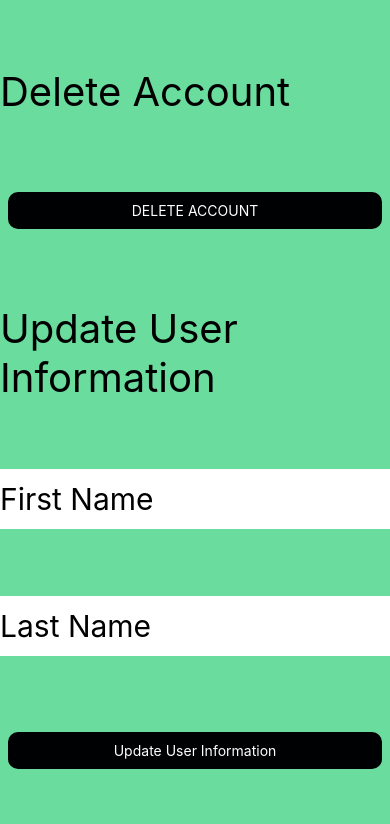
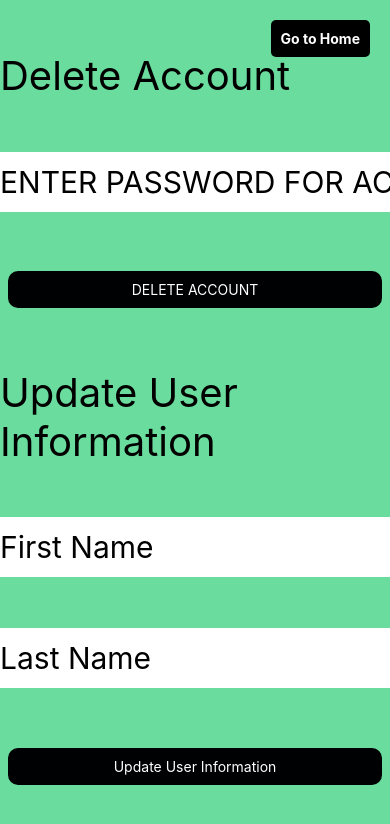
Before and after one commit to KalebHedrick/PlutusFrontEnd, a React Native app in the folder Plutus/: screen /Settings in a window 390 px wide. Shown: the top 824 px of the page. Built offline with nearby package versions, Linux system fonts and the light colour scheme.

Commit message:
kaleb final changes

```diff
--- a/Plutus/screens/Landing Page/loginScreen.js
+++ b/Plutus/screens/Landing Page/loginScreen.js
@@ -31,7 +31,9 @@ localStorage.setItem('password', password)
       }
       else {
         setSuccessText("💥💥INVALID USER PLEASE REENTER CREDENTIALS💥💥");
+        setTimeout(() => {setSuccessText("Please enter your login information below:")}, 3000)
       }
+
     })
     .catch(error => {
       console.error(error);
--- a/Plutus/screens/expenseScreen.js
+++ b/Plutus/screens/expenseScreen.js
@@ -82,6 +82,9 @@ const ExpenseScreen = ({ navigation }) => {
   return (
     <View style={styles.container}>
       <View style={styles.topBar}>
+        <TouchableOpacity style={HBstyles.button} onPress={() => {navigation.navigate("Home")}}>
+      <Text style={HBstyles.buttonText}>Go to {"Home"}</Text>
+    </TouchableOpacity>
         <Text style={styles.viewExpensesText}>View Expenses</Text>
       </View>
       <View style={{flexDirection:"row", flex:1}}>
@@ -90,6 +93,7 @@ const ExpenseScreen = ({ navigation }) => {
 
       {/* Left Section */}
       <View style={styles.leftSection}>
+
         <TimeComponent/>
       </View>
 
@@ -124,7 +128,6 @@ const ExpenseScreen = ({ navigation }) => {
           <TouchableOpacity style={styles.addButton} onPress={() => {retreiveExpenses()}}>
             <Text style={styles.addButtonText}>Refresh expense list</Text>
           </TouchableOpacity>
-
         </View>
 
         {/* Edit Expense Section */}
@@ -306,6 +309,22 @@ function getOneMonthAgo() {
 
   return `${year}-${month}-${day}`;
 }
+
+
+const HBstyles = StyleSheet.create({
+  button: {
+    position: 'absolute',
+    top: 20,
+    right: 20,
+    backgroundColor: 'black',
+    padding: 10,
+    borderRadius: 5,
+  },
+  buttonText: {
+    color: 'white',
+    fontWeight: 'bold',
+  },
+});
 const styles = StyleSheet.create({
   container: {
     flex: 1,
--- a/Plutus/screens/homeScreen.js
+++ b/Plutus/screens/homeScreen.js
@@ -62,6 +62,15 @@ export const HomeScreen = ({ navigation }) => {
             }}
           >
             <Text style={styles.textStyle}>Settings</Text>
+          </TouchableOpacity>
+          <TouchableOpacity
+            style={{ ...styles.openButton, backgroundColor: '#000103' }}
+            onPress={() => {
+              setModalVisible(!modalVisible);
+              navigation.navigate('Login');
+            }}
+          >
+            <Text style={styles.textStyle}>Logout</Text>
           </TouchableOpacity>
         </View>
       </Modal>
--- a/Plutus/screens/incomeScreen.js
+++ b/Plutus/screens/incomeScreen.js
@@ -74,6 +74,9 @@ const IncomeScreen = ({ navigation }) => {
   return (
     <View style={styles.container}>
       <View style={styles.topBar}>
+        <TouchableOpacity style={HBstyles.button} onPress={() => {navigation.navigate("Home")}}>
+      <Text style={HBstyles.buttonText}>Go to {"Home"}</Text>
+    </TouchableOpacity>
         <Text style={styles.viewIncomesText}>View Income</Text>
       </View>
       <View style={{ flexDirection: 'row', flex: 1 }}>
@@ -140,7 +143,7 @@ const IncomeScreen = ({ navigation }) => {
 // INCOME LIST EDITOR CODE
 const IncomeList = ({ data, onDeleteItem }) => {
   const IncomeItem = ({ item }) => (
-    <View style={{ flexDirection: "column", justifyContent: "space-evenly", borderColor: "#69DC9E", borderWidth: 3, borderRadius: 20 }}>
+    <View style={{ flexDirection: "column", justifyContent: "space-evenly"  , borderWidth: 3, borderRadius: 20, backgroundColor: "white" }}>
       <Text style={{ fontSize: 30 }}>{item.type}</Text>
       <Text style={{ fontSize: 30 }}>amount: ${item.amount}</Text>
       <TouchableOpacity onPress={() => onDeleteItem(item.incomeId)} style={{ fontSize: 15, padding: 10, alignSelf: "flex-start" }}>
@@ -300,7 +303,20 @@ function getOneMonthAgo() {
 
   return `${year}-${month}-${day}`;
 }
-
+const HBstyles = StyleSheet.create({
+  button: {
+    position: 'absolute',
+    top: 20,
+    right: 20,
+    backgroundColor: 'black',
+    padding: 10,
+    borderRadius: 5,
+  },
+  buttonText: {
+    color: 'white',
+    fontWeight: 'bold',
+  },
+});
 const styles = StyleSheet.create({
   container: {
     flex: 1,
--- a/Plutus/screens/settings.js
+++ b/Plutus/screens/settings.js
@@ -5,11 +5,11 @@ let userPassword = localStorage.getItem('password');
 const SettingsScreen = ({navigation}) => {
   const [firstName, setFirstName] = useState('');
   const [lastName, setLastName] = useState('');
-
+const [password, setPassword] = useState('');
 
   const deleteAccount = async () => {
+    if (password == userPassword) {
      try {
-      alert("Account Deleted")
        const response = await fetch('http://3.17.169.64:3000/auth/delete', {
          method: 'DELETE',
         headers: {
@@ -22,19 +22,16 @@ const SettingsScreen = ({navigation}) => {
   }),
        }).then(res => {res.json})
        .then(res => {
-        if (res.status == "delete_account_success") {
-        alert("Your account has been deleted");
-        navigation.navigate("Login");
-        }
-        else {
-          alert("error deleting account");
-        }
+       navigation.navigate("Login");
        });
        // Handle the response
      } catch (error) {
        console.error('Error deleting account:', error);
      }
-
+    }
+    else {
+      alert("Password does not match")
+    }
   };
 
   const handleUpdateUserInfo =  () => {
@@ -57,7 +54,16 @@ const SettingsScreen = ({navigation}) => {
 
   return (
     <View style = {{flexDirection:"column", justifyContent: "space-evenly", flex: 1, backgroundColor: "#69DC9E"}}>
+        <TouchableOpacity style={HBstyles.button} onPress={() => {navigation.navigate("Home")}}>
+      <Text style={HBstyles.buttonText}>Go to {"Home"}</Text>
+    </TouchableOpacity>
       <Text style={{fontSize: 40}}>Delete Account</Text>
+      <TextInput
+        placeholder="ENTER PASSWORD FOR ACCOUNT DELETION"
+        value={password}
+        onChangeText={setPassword}
+        style={{height: 60, fontSize:30, backgroundColor: "white"}}
+      />
       <TouchableOpacity style={styles.addButton} onPress={() => {deleteAccount()}}>
             <Text style={styles.addButtonText}>DELETE ACCOUNT</Text>
           </TouchableOpacity>
@@ -83,6 +89,20 @@ const SettingsScreen = ({navigation}) => {
 };
 
 export default SettingsScreen;
+const HBstyles = StyleSheet.create({
+  button: {
+    position: 'absolute',
+    top: 20,
+    right: 20,
+    backgroundColor: 'black',
+    padding: 10,
+    borderRadius: 5,
+  },
+  buttonText: {
+    color: 'white',
+    fontWeight: 'bold',
+  },
+});
 const styles = StyleSheet.create({
   container: {
     flex: 1,
```
Also changed, not shown: Plutus/components/DeleteAccountAlert.js (added, +60 -0 lines), Plutus/components/apiFunctions.js (deleted), Plutus/components/budgetCalc.js (deleted), Plutus/components/navBar.js (deleted), Plutus/components/spendingGraph.js (deleted), Plutus/components/warningAlert.js (deleted).
